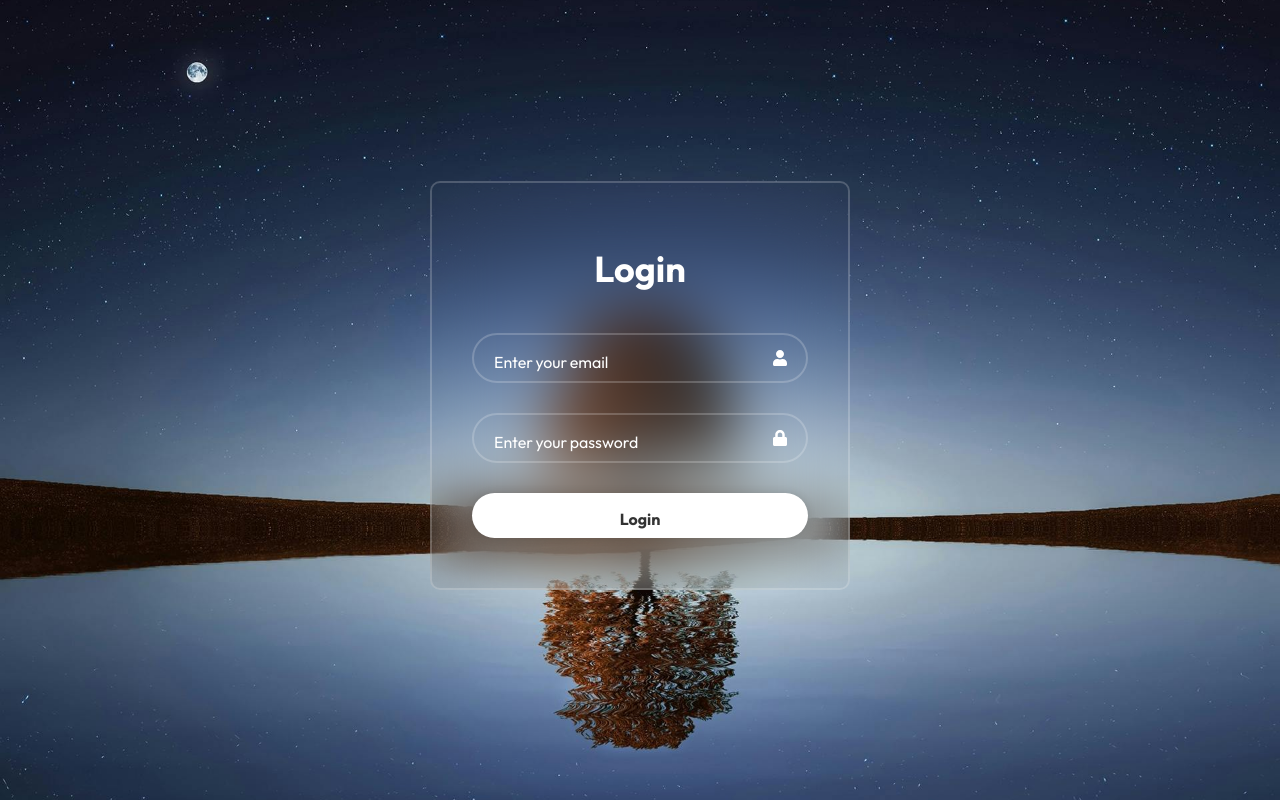
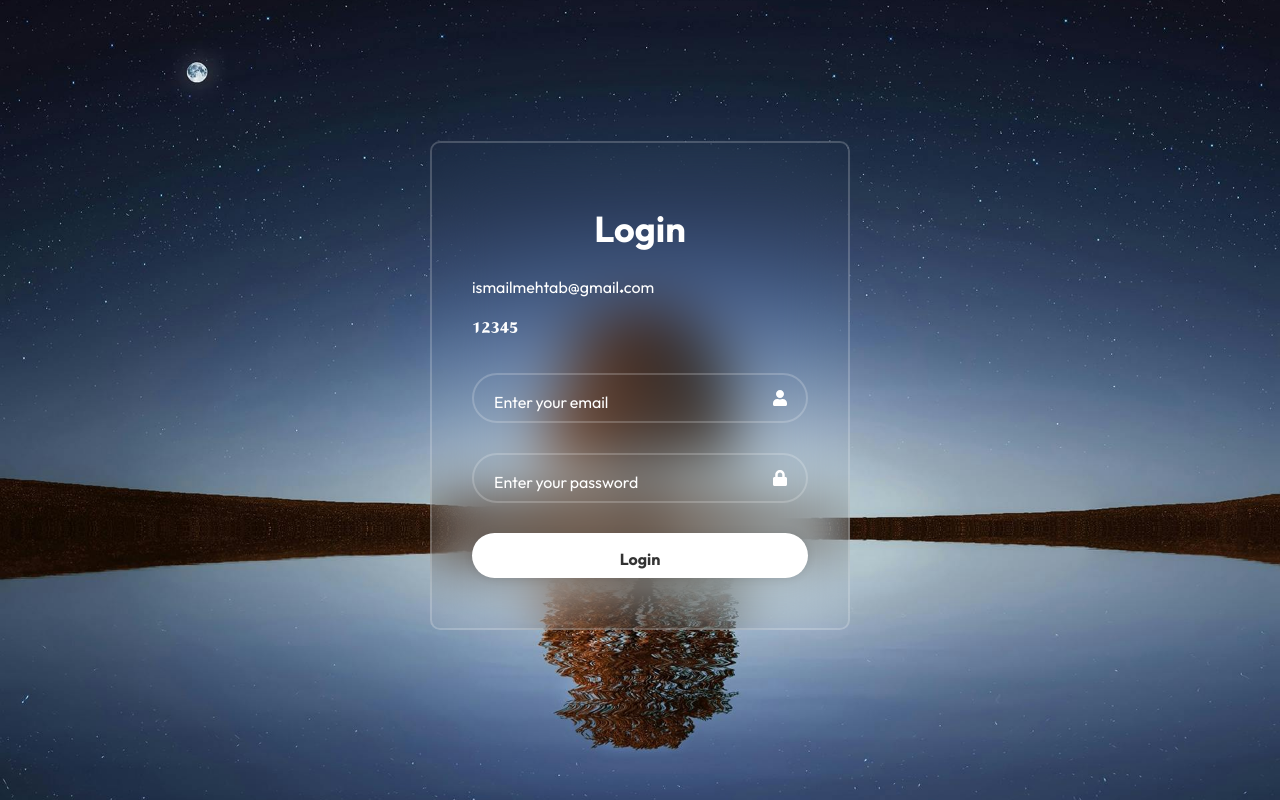
Before and after one commit to ismailmehtab/iqratrust, a React (Vite) app: page /login in a window 1280 px wide. Built offline with nearby package versions, Linux system fonts and the light colour scheme; a web font is replaced by a local one.

Commit message:
add modified files git

```diff
--- a/src/main.jsx
+++ b/src/main.jsx
@@ -71,9 +71,6 @@ const router = createBrowserRouter([
         ]
       },
 
-
-
-
     ],
   },
   {path: "login",element: <LoginForm />,},
--- a/src/pages/Adminpanel.jsx
+++ b/src/pages/Adminpanel.jsx
@@ -2,9 +2,10 @@ import React from 'react'
 
 function Adminpanel() {
   return (
-
-
-    <div>Adminpanel</div>
+<>
+    <h2>Hello World</h2>
+    <div>Admin Panel</div>
+    </>
   )
 }
 
--- a/src/pages/LoginForm.jsx
+++ b/src/pages/LoginForm.jsx
@@ -28,6 +28,8 @@ const LoginForm = () => {
      <div className="form-container">
       <form onSubmit={handleLogin}>
       <h2>Login</h2>
+      <div>ismailmehtab@gmail.com</div>
+      <div>12345</div>
         <div >
 
           <div className="input-box" >
```
